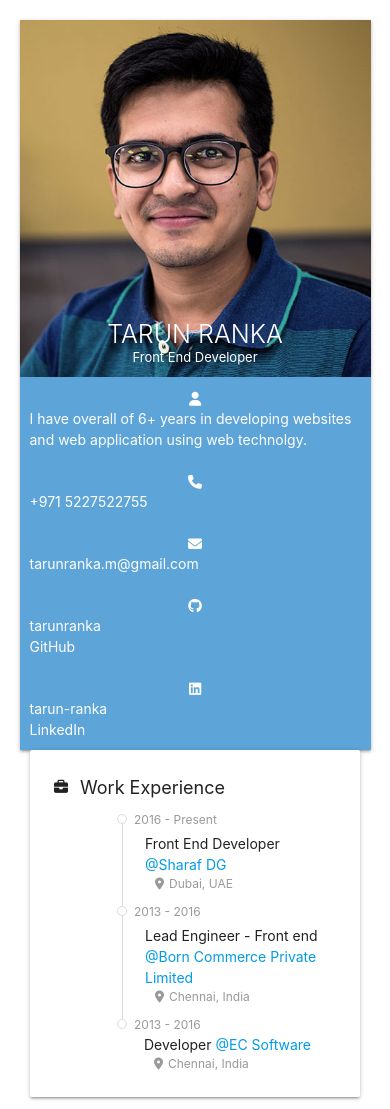
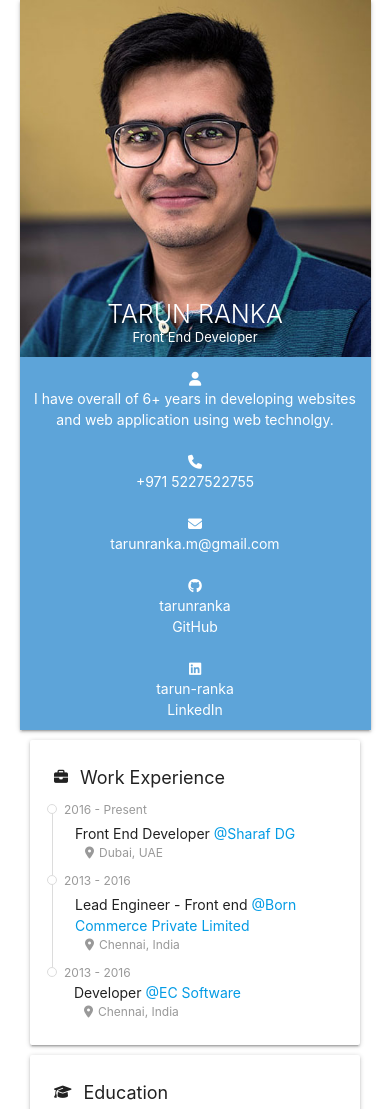
Before and after one commit to tarunranka/tarunranka.github.io, a website: page index.html in a window 390 px wide. Shown: the top 1109 px of the page. Drawn offline with nearby package versions, Linux system fonts and the light colour scheme.

Commit message:
no message

```diff
--- a/dest/style.css
+++ b/dest/style.css
@@ -111,7 +111,21 @@
 }
 
 
-@media (max-width: 600px)
+@media (max-width: 600px){
 .cv_card .date_container {
     margin-left: 0px;
 }
+.profile-page{
+  margin: 0 0 10px;
+}
+.cv_card{
+  margin: 10px 0;
+}
+}
+
+@media only screen and (max-width: 992px){
+#sidebar {
+    text-align: center;
+}
+
+}
```
